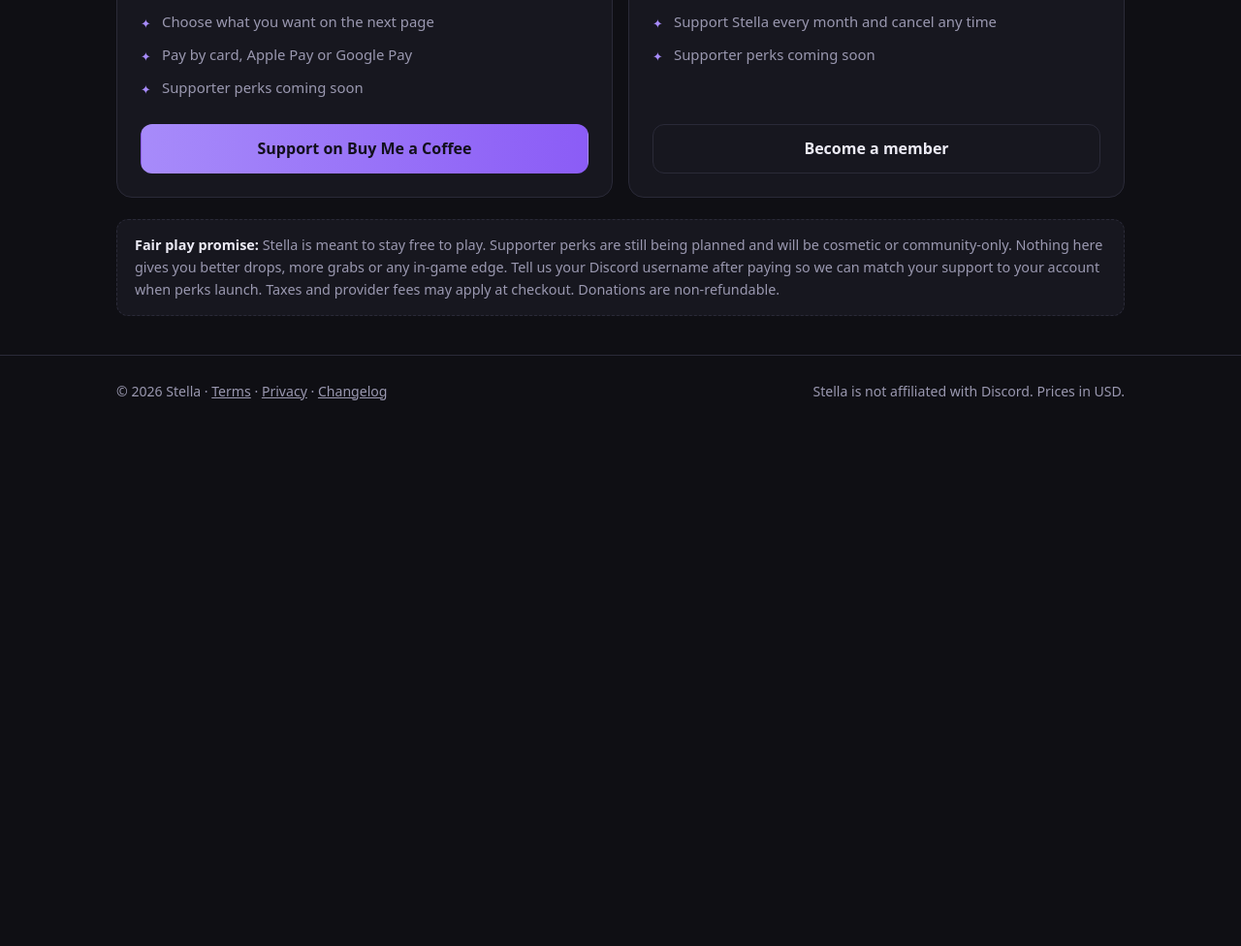
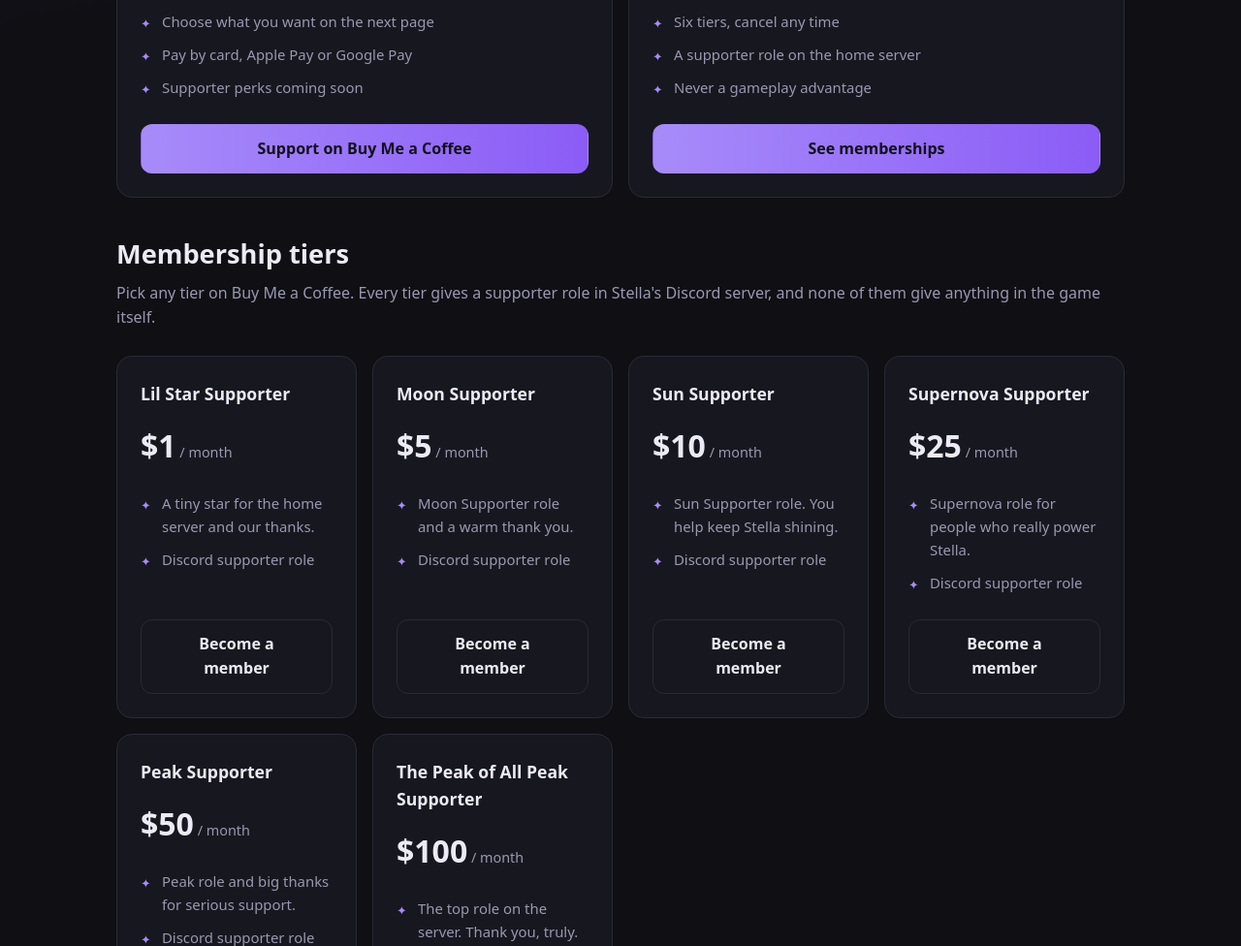
Before and after one commit to LxDxJ/StellaIL, a plain HTML site: page support.html in a window 1280 px wide. Shown: the part 437-1413 px from the top of the page at 97% size. Before the commit the page ends 878 px from the top, so only its background shows below. Drawn offline with Linux system fonts and the light colour scheme.

Commit message:
Support page: show membership tiers, link memberships
Co-Authored-By: Claude Sonnet 5.5 <noreply@anthropic.com>
Claude-Session: https://claude.ai/code/session_01EQUBC5N4guxwWiBtv7ZSeB

```diff
--- a/config.js
+++ b/config.js
@@ -13,6 +13,6 @@ window.STELLA = {
   // Support: Buy Me a Coffee. Leave a value empty ("") until it exists: its button then shows "Coming soon".
   support: {
     page: "https://buymeacoffee.com/stellacardbot",   // one-time support, any amount
-    membership: ""                                   // monthly memberships page, once the tiers exist
+    membership: "https://buymeacoffee.com/stellacardbot/membership"   // monthly memberships
   }
 };
--- a/support.html
+++ b/support.html
@@ -6,7 +6,7 @@
 <title>Support Stella</title>
 <meta name="description" content="Support Stella with a one-time or monthly donation.">
 <meta name="theme-color" content="#0f0f14">
-<link rel="stylesheet" href="styles.css?v=6">
+<link rel="stylesheet" href="styles.css?v=7">
 </head>
 <body>
 <header><div class="wrap nav">
@@ -23,8 +23,31 @@
       <div class="card tier"><h3>One-time</h3><div class="price">Any amount</div>
         <ul><li>Choose what you want on the next page</li><li>Pay by card, Apple Pay or Google Pay</li><li>Supporter perks coming soon</li></ul>
         <a class="btn primary" data-support="page" href="#">Support on Buy Me a Coffee</a></div>
-      <div class="card tier"><h3>Monthly</h3><div class="price">Memberships</div>
-        <ul><li>Support Stella every month and cancel any time</li><li>Supporter perks coming soon</li></ul>
+      <div class="card tier"><h3>Monthly membership</h3><div class="price">From $1<small> / month</small></div>
+        <ul><li>Six tiers, cancel any time</li><li>A supporter role on the home server</li><li>Never a gameplay advantage</li></ul>
+        <a class="btn primary" data-support="membership" href="#">See memberships</a></div>
+    </div>
+
+    <h2 style="margin:36px 0 6px">Membership tiers</h2>
+    <p class="sub">Pick any tier on Buy Me a Coffee. Every tier gives a supporter role in Stella's Discord server, and none of them give anything in the game itself.</p>
+    <div class="grid">
+      <div class="card tier"><h3>Lil Star Supporter</h3><div class="price">$1<small> / month</small></div>
+        <ul><li>A tiny star for the home server and our thanks.</li><li>Discord supporter role</li></ul>
+        <a class="btn" data-support="membership" href="#">Become a member</a></div>
+      <div class="card tier"><h3>Moon Supporter</h3><div class="price">$5<small> / month</small></div>
+        <ul><li>Moon Supporter role and a warm thank you.</li><li>Discord supporter role</li></ul>
+        <a class="btn" data-support="membership" href="#">Become a member</a></div>
+      <div class="card tier"><h3>Sun Supporter</h3><div class="price">$10<small> / month</small></div>
+        <ul><li>Sun Supporter role. You help keep Stella shining.</li><li>Discord supporter role</li></ul>
+        <a class="btn" data-support="membership" href="#">Become a member</a></div>
+      <div class="card tier"><h3>Supernova Supporter</h3><div class="price">$25<small> / month</small></div>
+        <ul><li>Supernova role for people who really power Stella.</li><li>Discord supporter role</li></ul>
+        <a class="btn" data-support="membership" href="#">Become a member</a></div>
+      <div class="card tier"><h3>Peak Supporter</h3><div class="price">$50<small> / month</small></div>
+        <ul><li>Peak role and big thanks for serious support.</li><li>Discord supporter role</li></ul>
+        <a class="btn" data-support="membership" href="#">Become a member</a></div>
+      <div class="card tier"><h3>The Peak of All Peak Supporter</h3><div class="price">$100<small> / month</small></div>
+        <ul><li>The top role on the server. Thank you, truly.</li><li>Discord supporter role</li></ul>
         <a class="btn" data-support="membership" href="#">Become a member</a></div>
     </div>
 
@@ -36,8 +59,8 @@
   <span>© <script>document.write(new Date().getFullYear())</script> Stella · <a href="terms.html">Terms</a> · <a href="privacy.html">Privacy</a> · <a href="changelog.html">Changelog</a></span>
   <span>Stella is not affiliated with Discord. Prices in USD.</span>
 </div></footer>
-<script src="config.js?v=6"></script>
-<script src="main.js?v=6"></script>
+<script src="config.js?v=7"></script>
+<script src="main.js?v=7"></script>
 <script data-name="BMC-Widget" data-cfasync="false" src="https://cdnjs.buymeacoffee.com/1.0.0/widget.prod.min.js" data-id="StellaCardBot" data-description="Support Stella on Buy Me a Coffee!" data-message="" data-color="#5F7FFF" data-position="Right" data-x_margin="18" data-y_margin="18"></script>
 </body>
 </html>
```
Also changed, not shown: about.html (+3 -3 lines), changelog.html (+8 -3 lines), contact.html (+3 -3 lines), index.html (+3 -3 lines), privacy.html (+3 -3 lines), terms.html (+3 -3 lines).
